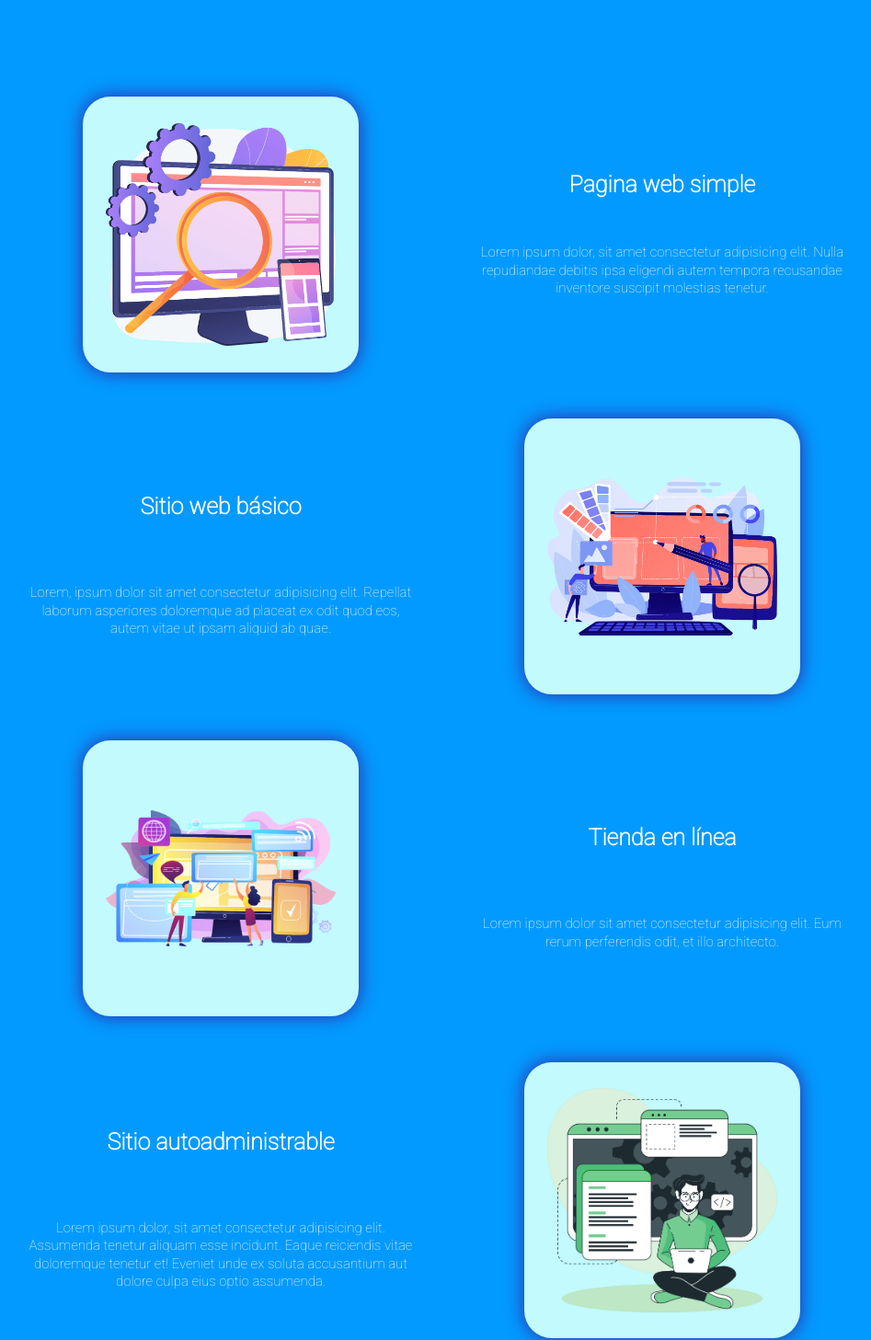
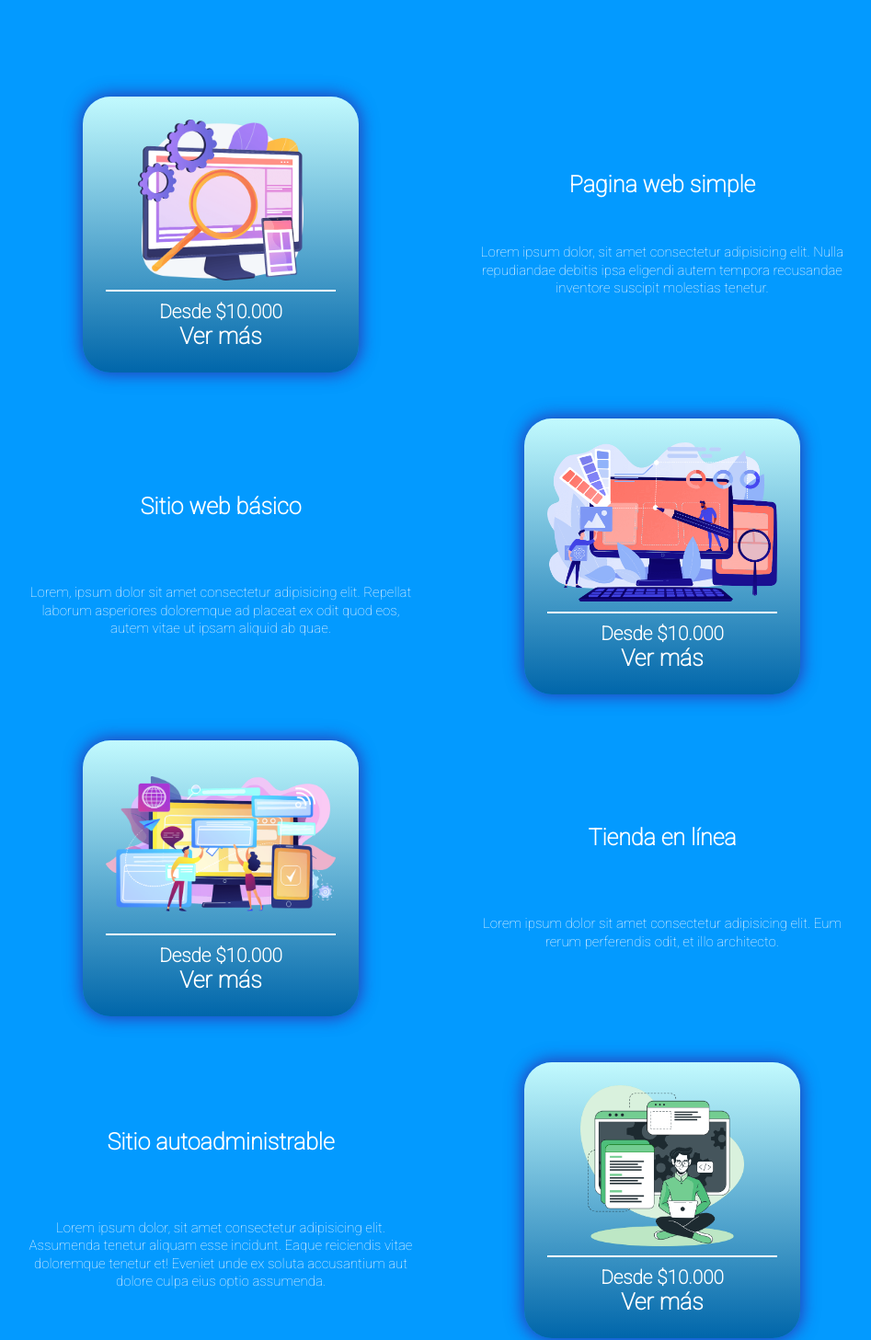
Before and after one commit to Davlop08/-creacion-pagina-web, a Next.js app: page / in a window 1280 px wide. Shown: the part 1283-2740 px from the top of the page at 92% size, without its empty margins (160-1107 px from the left). Built offline with nearby package versions, Linux system fonts and the light colour scheme.

Commit message:
se agrego info descriptiva a las tarjetas y varios estilos generales

```diff
--- a/pages/index.jsx
+++ b/pages/index.jsx
@@ -56,6 +56,10 @@ export default function Home() {
                 <a className={styles.pages_radius}>
                   <div className={styles.empty + ' ' + styles.empty_1}>
                     <Image src="/imagenes/single_page.png" height={250} width={250} alt="imagen"/>
+                    <div className={styles.card_info}>
+                      <h5>Desde $10.000</h5>
+                      <p>Ver más</p>
+                    </div>
                   </div>
                 </a>
               </Link>
@@ -72,6 +76,10 @@ export default function Home() {
                   <a className={styles.pages_radius}>
                     <div className={styles.empty + ' ' + styles.empty_2}>
                       <Image src="/imagenes/basic_site.png" height={250} width={250} alt="imagen"/>
+                      <div className={styles.card_info}>
+                        <h5>Desde $10.000</h5>
+                        <p>Ver más</p>
+                      </div>
                     </div>
                   </a>
               </Link>
@@ -87,6 +95,10 @@ export default function Home() {
                   <a className={styles.pages_radius}>
                     <div className={styles.empty + ' ' + styles.empty_3}>
                       <Image src="/imagenes/comerce_site.png" height={250} width={250} alt="imagen"/>
+                      <div className={styles.card_info}>
+                        <h5>Desde $10.000</h5>
+                        <p>Ver más</p>
+                      </div>
                     </div>
                   </a>
               </Link>
@@ -103,6 +115,10 @@ export default function Home() {
                   <a className={styles.pages_radius}>
                     <div className={styles.empty + ' ' + styles.empty_4}>
                       <Image src="/imagenes/self_admin.png" height={250} width={250} alt="imagen"/>
+                      <div className={styles.card_info}>
+                        <h5>Desde $10.000</h5>
+                        <p>Ver más</p>
+                      </div>
                     </div>
                   </a>
               </Link>
--- a/styles/Index.module.css
+++ b/styles/Index.module.css
@@ -17,8 +17,7 @@
     max-width: 2560px;
     margin: 0 auto auto auto;
     align-content: space-around;
-    background-image: url("../public/imagenes/portrait.jpg");
-    background-position: center;
+    background: linear-gradient(160deg, rgb(255, 217, 0) 50%, rgb(94, 64, 0) 55%);    background-position: center;
     background-size: cover;
     background-repeat: no-repeat;
     padding: 0px 0px;
@@ -119,7 +118,6 @@
 .experience_title_1{
     font-size: 25px;
     text-align: center;
-    /* padding: 20px 0; */
     margin-bottom: 20px;
 }
 .experience_title_2{
@@ -154,15 +152,10 @@
     margin: 0 auto;
 }
 
-/* .pages_radius span{
-    box-shadow: 0px 0px 18px 2px var(--index_pages_border_color);
-    border-radius: 10%;
-} */
-
 .empty_1,.empty_2, .empty_3, .empty_4{
     display: flex;
     box-shadow: 0px 0px 18px 2px var(--index_pages_border_color);
-    background-color: rgba(194,250,254,1);
+    background: linear-gradient(var(--index_cards_back1), var(--index_cards_back2));
     border-radius: 10%;
     height: 300px;
     width: 300px;
@@ -175,7 +168,72 @@
     object-fit:contain;
 }
 
+.empty{
+    display: flex;
+    flex-direction: column;
+    position: relative;
+}
 
+
+.card_info{
+    display: flex;
+    flex-direction: column;
+    color: var(--index_presentation_color);
+    font-size: 25px;
+    text-align: center;
+    transition: all .2s ease;
+    font-weight: bold;
+    border-top: 2px solid var(--index_presentation_color);
+    margin-top: 10px;
+    padding-top: 10px;
+}
+
+
+
+/*--------------------------------Animation-----------------------------------------------------*/
+
+.pages_radius .empty_1 img{
+    animation-name: img_page_animation;
+    animation-timing-function: ease-in-out;
+    animation-duration: 1.5s;
+    animation-iteration-count: infinite;
+    animation-direction:alternate;
+}
+.pages_radius .empty_2 img{
+    animation-name: img_page_animation_2;
+    animation-timing-function: ease-in-out;
+    animation-duration: 1.5s;
+    animation-iteration-count: infinite;
+    animation-direction: alternate;
+}
+
+.pages_radius .empty_3 img{
+    animation-name: img_page_animation;
+    animation-timing-function: ease-in-out;
+    animation-duration: 1.5s;
+    animation-iteration-count: infinite;
+    animation-direction: alternate;
+}
+
+.pages_radius .empty_4 img{
+    animation-name: img_page_animation_2;
+    animation-timing-function: ease-in-out;
+    animation-duration: 1.5s;
+    animation-iteration-count: infinite;
+    animation-direction: alternate;
+}
+
+@keyframes img_page_animation {
+    0%{transform: rotate(0deg) scale(1);}
+    100%{transform: rotate(8deg) scale(0.8);}
+}
+
+@keyframes img_page_animation_2 {
+    0%{transform: rotate(0deg) scale(1);}
+    100%{transform: rotate(-8deg) scale(0.8);}
+}
+
+/*-----------------------------------------------------------------------------------------------*/
 
 @media (min-width: 864px){
 
@@ -221,6 +279,15 @@
     .empty_1{
         grid-area: img1;
     }
+
+    .empty_1:hover,
+    .empty_2:hover,
+    .empty_3:hover,
+    .empty_4:hover{
+        box-shadow: 0px 0px 18px 7px var(--index_pages_border_color);
+
+    }
+
     .empty_2{
         grid-area: img2;
     }
@@ -232,18 +299,57 @@
     }
 
     .pages_radius img{
-        /* overflow: hidden; */
         transition: all .2s ease;
-
     }
 
-    .pages_radius:hover img{
-        transform: scale(1.1);
+    .empty{
+        display: flex;
+        flex-direction: column;
+        transition: all .2s ease;
+        position: relative;
     }
-}
+
+    .pages_radius .empty img{
+        animation-iteration-count: initial;
+    }
 
 
+    .pages_radius:hover .empty_1 img{
+        animation-name: img_page_animation;
+        animation-timing-function: ease-in-out;
+        animation-duration: 1.5s;
+        animation-iteration-count: infinite;
+        animation-direction: alternate;
+    }
+    .pages_radius:hover .empty_2 img{
+        animation-name: img_page_animation_2;
+        animation-timing-function: ease-in-out;
+        animation-duration: 1.5s;
+        animation-iteration-count: infinite;
+        animation-direction: alternate;
+    }
 
+    .pages_radius:hover .empty_3 img{
+        animation-name: img_page_animation;
+        animation-timing-function: ease-in-out;
+        animation-duration: 1.5s;
+        animation-iteration-count: infinite;
+        animation-direction: alternate;
+    }
+
+    .pages_radius:hover .empty_4 img{
+        animation-name: img_page_animation_2;
+        animation-timing-function: ease-in-out;
+        animation-duration: 1.5s;
+        animation-iteration-count: infinite;
+        animation-direction: alternate;
+    }
+
+    .empty:hover .card_info{
+        background-color: transparent;
+    }
+
+}
 
 /*----------------------------------------------------------------------------------*/
 
@@ -279,7 +385,6 @@
 @media (max-width: 864px){
     .container_presentation{
         font-size: 1em;
-        /* margin-top: 60px; */
     }
 
 }
--- a/styles/globals.css
+++ b/styles/globals.css
@@ -16,6 +16,7 @@ a {
 }
 
 * {
+  text-decoration: none;
   margin: 0;
   padding: 0;
   box-sizing: border-box;
@@ -47,4 +48,6 @@ ul{
   --index_presentation_color: rgb(255,255,255);
   --index_pages_border_color: rgba(53, 30, 157, 0.75);
   --index_pages_background: rgb(3, 154, 255);
+  --index_cards_back1: rgba(194,250,254,1);
+  --index_cards_back2: rgba(0, 102, 170,1);
 }
```
